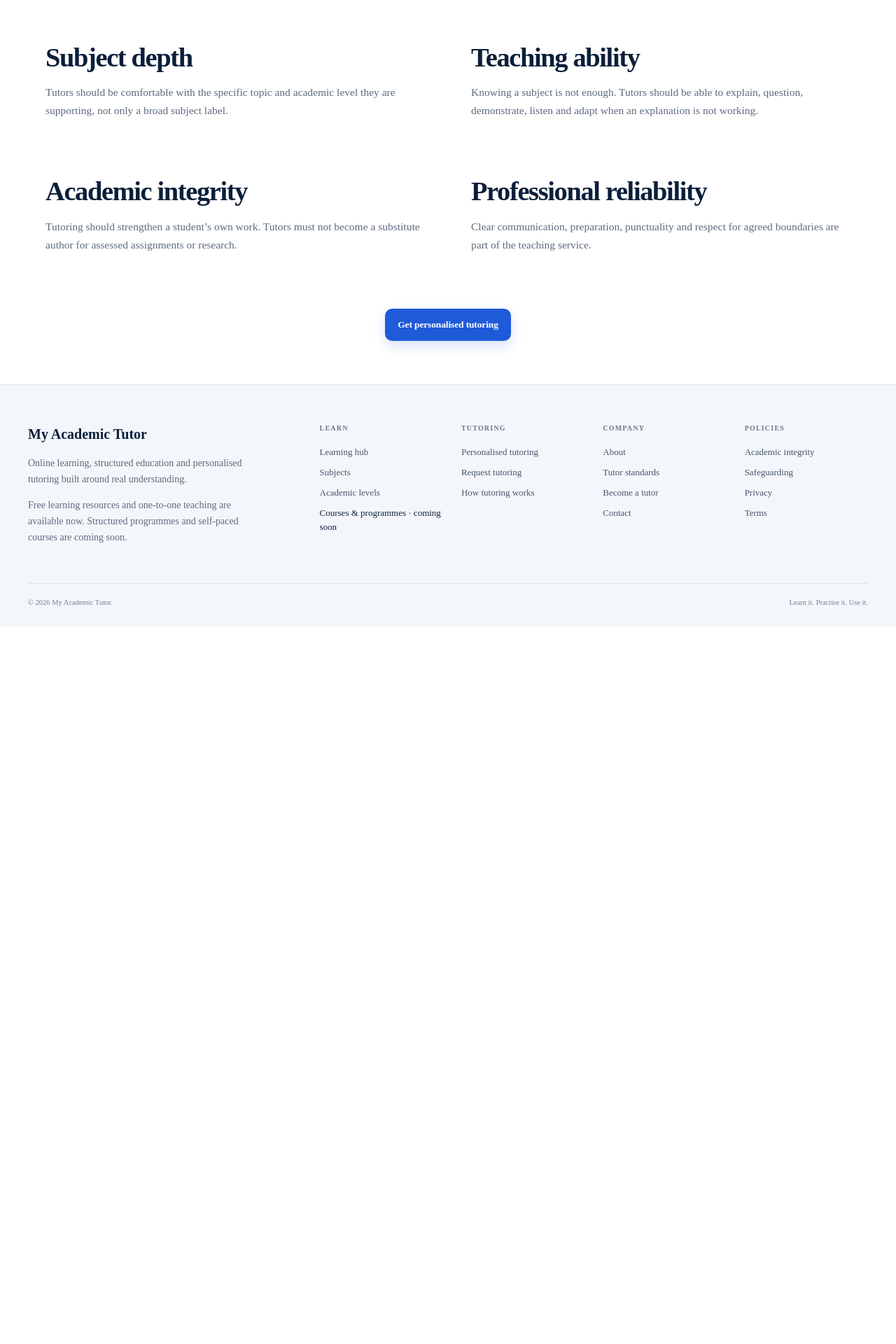
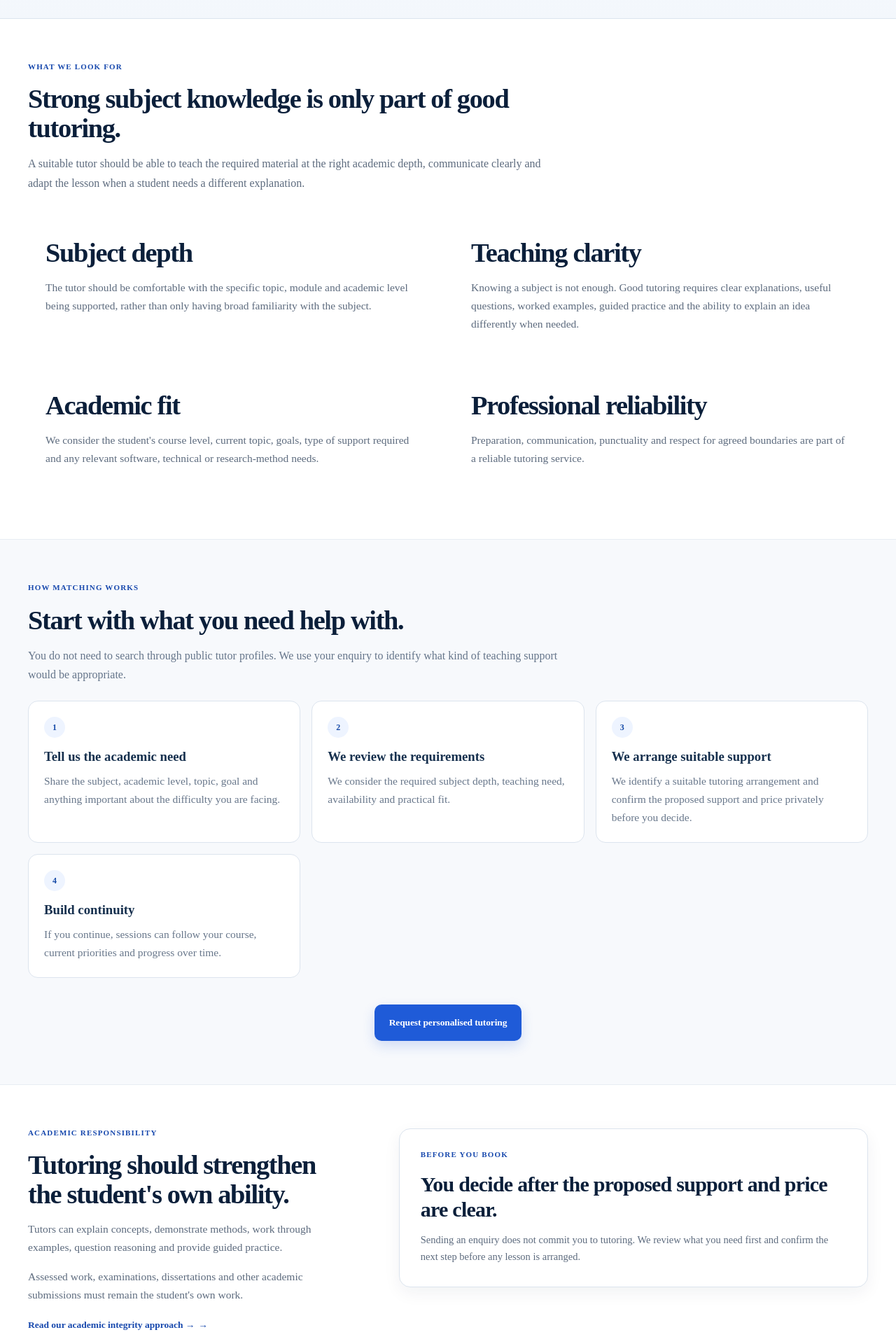
Before and after one commit to StatisticaHub/matwebsite, a Next.js app: page /tutors in a window 1280 px wide. Shown: the part 460-2380 px from the top of the page at 70% size. Before the commit the page ends 1355 px from the top, so only its background shows below. Built offline with nearby package versions, Linux system fonts and the light colour scheme; no server answers.

Commit message:
Strengthen tutor matching and public trust copy

```diff
--- a/app/find-a-tutor/page.tsx
+++ b/app/find-a-tutor/page.tsx
@@ -160,8 +160,8 @@ export default async function Page({
               <h3>You decide whether to proceed</h3>
 
               <p>
-                You see the tutor, price and next step before deciding whether
-                to book.
+                You receive the proposed support, price and next step before deciding
+                whether to book.
               </p>
             </article>
           </div>
--- a/app/tutoring/page.tsx
+++ b/app/tutoring/page.tsx
@@ -52,7 +52,7 @@ export default function Page() {
         <div className="shell">
           <div className="conversion-section-head">
             <div className="eyebrow">HOW TUTORING WORKS</div>
-            <h2>Tell us where you're stuck help with. We'll match the tutor.</h2>
+            <h2>Tell us where you're stuck. We'll arrange suitable tutoring.</h2>
           </div>
           <div className="conversion-journey">
             <article><span>1</span><h3>Tell us where you're stuck</h3><p>Send us the subject, level and exact topic or problem.</p></article>
--- a/app/tutors/page.tsx
+++ b/app/tutors/page.tsx
@@ -1,18 +1,304 @@
 import type { Metadata } from "next";
 import Link from "next/link";
 
-export const metadata: Metadata = { title: "Tutor Standards" };
+
+export const metadata: Metadata = {
+  title: "Tutor Matching & Standards",
+  description:
+    "Learn how My Academic Tutor matches students with suitable tutors based on subject, academic level, learning needs and practical fit.",
+};
+
 
 export default function Page() {
   return (
     <>
-      <section className="page-hero compact-hero"><div className="shell narrow"><div className="eyebrow">TUTOR STANDARDS</div><h1>A strong tutor knows the subject and knows how to teach it.</h1><p className="page-lead">We look for tutors who can teach the subject at the right level, explain difficult ideas clearly, communicate reliably and adapt when a student needs a different approach.</p></div></section>
-      <section className="section"><div className="shell standard-grid">
-        <article><h2>Subject depth</h2><p>Tutors should be comfortable with the specific topic and academic level they are supporting, not only a broad subject label.</p></article>
-        <article><h2>Teaching ability</h2><p>Knowing a subject is not enough. Tutors should be able to explain, question, demonstrate, listen and adapt when an explanation is not working.</p></article>
-        <article><h2>Academic integrity</h2><p>Tutoring should strengthen a student’s own work. Tutors must not become a substitute author for assessed assignments or research.</p></article>
-        <article><h2>Professional reliability</h2><p>Clear communication, preparation, punctuality and respect for agreed boundaries are part of the teaching service.</p></article>
-      </div><div className="center-cta"><Link className="button button-primary" href="/find-a-tutor">Get personalised tutoring</Link></div></section>
+      <section className="page-hero compact-hero">
+
+        <div className="shell narrow">
+
+          <div className="eyebrow">
+            TUTOR MATCHING & STANDARDS
+          </div>
+
+          <h1>
+            The right tutor is about academic fit, not browsing a directory.
+          </h1>
+
+          <p className="page-lead">
+            Tell us what you are studying, where you are finding difficulty and
+            what you want to achieve. We review the academic context and arrange
+            suitable one-to-one tutoring around your requirements.
+          </p>
+
+          <div className="trust-row">
+            <span>Matched to subject and level</span>
+            <span>Live one-to-one teaching</span>
+            <span>Price confirmed before booking</span>
+            <span>No obligation to proceed</span>
+          </div>
+
+        </div>
+
+      </section>
+
+
+      <section className="section">
+
+        <div className="shell">
+
+          <div className="section-head">
+
+            <div>
+
+              <div className="eyebrow">
+                WHAT WE LOOK FOR
+              </div>
+
+              <h2>
+                Strong subject knowledge is only part of good tutoring.
+              </h2>
+
+              <p className="section-intro">
+                A suitable tutor should be able to teach the required material
+                at the right academic depth, communicate clearly and adapt the
+                lesson when a student needs a different explanation.
+              </p>
+
+            </div>
+
+          </div>
+
+
+          <div className="standard-grid">
+
+            <article>
+
+              <h2>
+                Subject depth
+              </h2>
+
+              <p>
+                The tutor should be comfortable with the specific topic,
+                module and academic level being supported, rather than only
+                having broad familiarity with the subject.
+              </p>
+
+            </article>
+
+
+            <article>
+
+              <h2>
+                Teaching clarity
+              </h2>
+
+              <p>
+                Knowing a subject is not enough. Good tutoring requires clear
+                explanations, useful questions, worked examples, guided
+                practice and the ability to explain an idea differently when
+                needed.
+              </p>
+
+            </article>
+
+
+            <article>
+
+              <h2>
+                Academic fit
+              </h2>
+
+              <p>
+                We consider the student's course level, current topic, goals,
+                type of support required and any relevant software, technical
+                or research-method needs.
+              </p>
+
+            </article>
+
+
+            <article>
+
+              <h2>
+                Professional reliability
+              </h2>
+
+              <p>
+                Preparation, communication, punctuality and respect for agreed
+                boundaries are part of a reliable tutoring service.
+              </p>
+
+            </article>
+
+          </div>
+
+        </div>
+
+      </section>
+
+
+      <section className="section section-soft">
+
+        <div className="shell">
+
+          <div className="conversion-section-head">
+
+            <div className="eyebrow">
+              HOW MATCHING WORKS
+            </div>
+
+            <h2>
+              Start with what you need help with.
+            </h2>
+
+            <p>
+              You do not need to search through public tutor profiles. We use
+              your enquiry to identify what kind of teaching support would be
+              appropriate.
+            </p>
+
+          </div>
+
+
+          <div className="conversion-journey">
+
+            <article>
+
+              <span>1</span>
+
+              <h3>
+                Tell us the academic need
+              </h3>
+
+              <p>
+                Share the subject, academic level, topic, goal and anything
+                important about the difficulty you are facing.
+              </p>
+
+            </article>
+
+
+            <article>
+
+              <span>2</span>
+
+              <h3>
+                We review the requirements
+              </h3>
+
+              <p>
+                We consider the required subject depth, teaching need,
+                availability and practical fit.
+              </p>
+
+            </article>
+
+
+            <article>
+
+              <span>3</span>
+
+              <h3>
+                We arrange suitable support
+              </h3>
+
+              <p>
+                We identify a suitable tutoring arrangement and confirm the
+                proposed support and price privately before you decide.
+              </p>
+
+            </article>
+
+
+            <article>
+
+              <span>4</span>
+
+              <h3>
+                Build continuity
+              </h3>
+
+              <p>
+                If you continue, sessions can follow your course, current
+                priorities and progress over time.
+              </p>
+
+            </article>
+
+          </div>
+
+
+          <div className="center-cta">
+
+            <Link
+              className="button button-primary button-large"
+              href="/find-a-tutor"
+            >
+              Request personalised tutoring
+            </Link>
+
+          </div>
+
+        </div>
+
+      </section>
+
+
+      <section className="section">
+
+        <div className="shell two-col">
+
+          <div>
+
+            <div className="eyebrow">
+              ACADEMIC RESPONSIBILITY
+            </div>
+
+            <h2>
+              Tutoring should strengthen the student's own ability.
+            </h2>
+
+            <p>
+              Tutors can explain concepts, demonstrate methods, work through
+              examples, question reasoning and provide guided practice.
+            </p>
+
+            <p>
+              Assessed work, examinations, dissertations and other academic
+              submissions must remain the student's own work.
+            </p>
+
+            <Link
+              className="text-link"
+              href="/academic-integrity"
+            >
+              Read our academic integrity approach →
+            </Link>
+
+          </div>
+
+
+          <div className="quote-card">
+
+            <div className="eyebrow">
+              BEFORE YOU BOOK
+            </div>
+
+            <strong>
+              You decide after the proposed support and price are clear.
+            </strong>
+
+            <p>
+              Sending an enquiry does not commit you to tutoring. We review
+              what you need first and confirm the next step before any lesson
+              is arranged.
+            </p>
+
+          </div>
+
+        </div>
+
+      </section>
     </>
   );
 }
--- a/components/Footer.tsx
+++ b/components/Footer.tsx
@@ -59,9 +59,7 @@ export default function Footer() {
               <Link href="/about">
                 About
               </Link>
-              <Link href="/tutors">
-                Tutor standards
-              </Link>
+              <Link href="/tutors">Tutor standards</Link>
               <Link href="/become-a-tutor">
                 Become a tutor
               </Link>
```
Also changed, not shown: app/how-it-works/page.tsx (+99 -17 lines).
